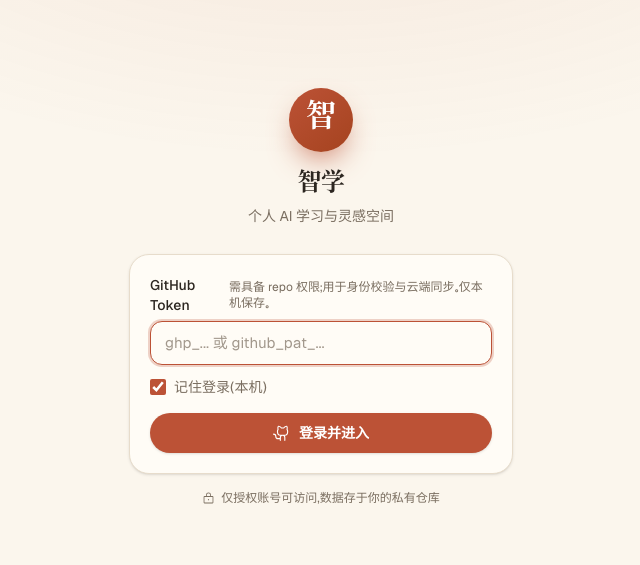
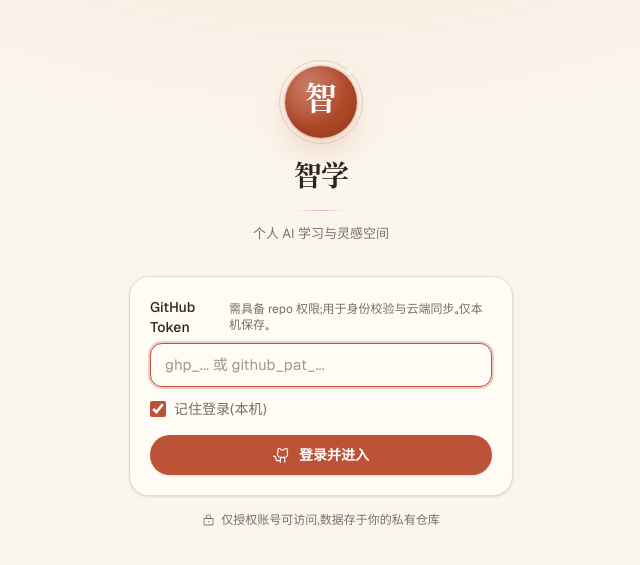
Before and after one commit to Sharkepler/ai-learn-hub, a React (Vite) app: page / in a window 1280 px wide. Shown: the part 103-668 px from the top of the page, without its empty margins (319-959 px from the left). Built offline with nearby package versions, Linux system fonts and the light colour scheme; a small style sheet from the web is missing.

Commit message:
style: 优化品牌印记（双环墨韵+陶土晕染+印章感圆点）+ 登录页头部精致化

```diff
--- a/src/components/LoginGate.tsx
+++ b/src/components/LoginGate.tsx
@@ -41,10 +41,15 @@
         transition={{ duration: 0.5, ease: [0.16, 1, 0.3, 1] }}
         className="w-full max-w-sm"
       >
-        <div className="mb-7 text-center">
-          <div className="brand-mark mx-auto mb-4">智</div>
-          <h1 className="text-2xl font-bold tracking-tight">智学</h1>
-          <p className="mt-1.5 text-sm text-text-2">个人 AI 学习与灵感空间</p>
+        <div className="mb-8 text-center">
+          <div className="brand-mark mx-auto mb-5">智</div>
+          <h1 className="font-serif text-[1.75rem] font-bold tracking-tight text-text">
+            智学
+          </h1>
+          <div className="mx-auto mt-2.5 h-px w-12 bg-gradient-to-r from-transparent via-accent/40 to-transparent" />
+          <p className="mt-3 text-[13px] leading-relaxed text-text-2">
+            个人 AI 学习与灵感空间
+          </p>
         </div>
 
         <form
--- a/src/index.css
+++ b/src/index.css
@@ -113,24 +113,49 @@
   }
 }
 
-/* 品牌标记：陶土渐变单字（编辑杂志感的刊头印记），衬线字形更雅致 */
+/* 品牌标记：暖调编辑风刊头印记 —— 双环墨韵 + 陶土晕染 */
 .brand-mark {
+  position: relative;
   display: grid;
   place-items: center;
-  width: 4rem;
-  height: 4rem;
-  border-radius: 999px;
-  background: linear-gradient(
-    140deg,
-    var(--color-accent),
-    var(--color-accent-strong)
-  );
+  width: 4.5rem;
+  height: 4.5rem;
+  border-radius: 50%;
+  background:
+    radial-gradient(ellipse at 35% 30%, rgba(255,255,255,.28) 0%, transparent 55%),
+    linear-gradient(145deg, var(--color-accent), var(--color-accent-strong));
   color: #fff;
   font-family: var(--font-serif);
-  font-weight: 600;
-  font-size: 1.9rem;
-  letter-spacing: 0;
-  box-shadow: 0 14px 32px -12px var(--color-accent);
+  font-weight: 700;
+  font-size: 2rem;
+  letter-spacing: .02em;
+  box-shadow:
+    0 0 0 1.5px rgba(188,82,54,.18),
+    0 16px 40px -10px rgba(188,82,54,.35),
+    inset 0 -3px 10px rgba(0,0,0,.12);
+}
+
+/* 外环装饰线 */
+.brand-mark::before {
+  content: "";
+  position: absolute;
+  inset: -6px;
+  border-radius: 50%;
+  border: 1px solid var(--color-accent);
+  opacity: .22;
+}
+
+/* 右上角小圆点（印章感） */
+.brand-mark::after {
+  content: "";
+  position: absolute;
+  top: 2px;
+  right: 4px;
+  width: 7px;
+  height: 7px;
+  border-radius: 50%;
+  background: rgba(255,255,255,.45);
+  box-shadow: 0 1px 3px rgba(0,0,0,.15);
 }
 
 @media (prefers-reduced-motion: reduce) {
```
